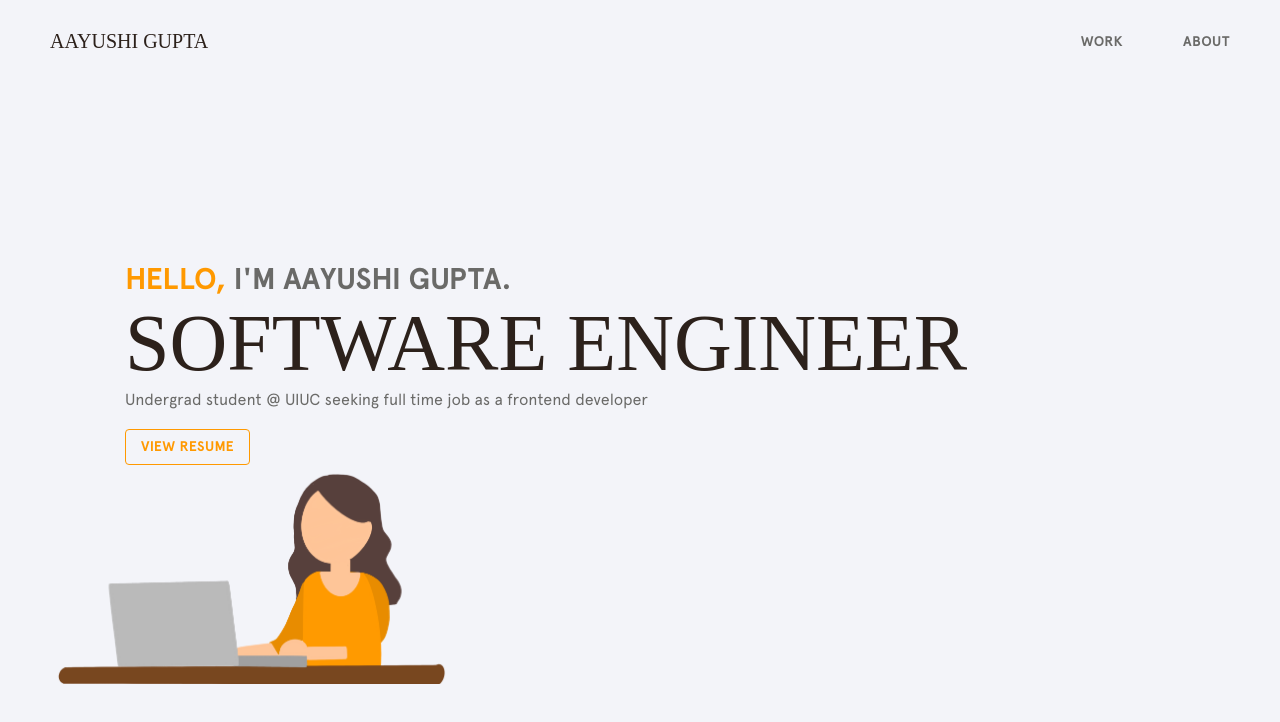
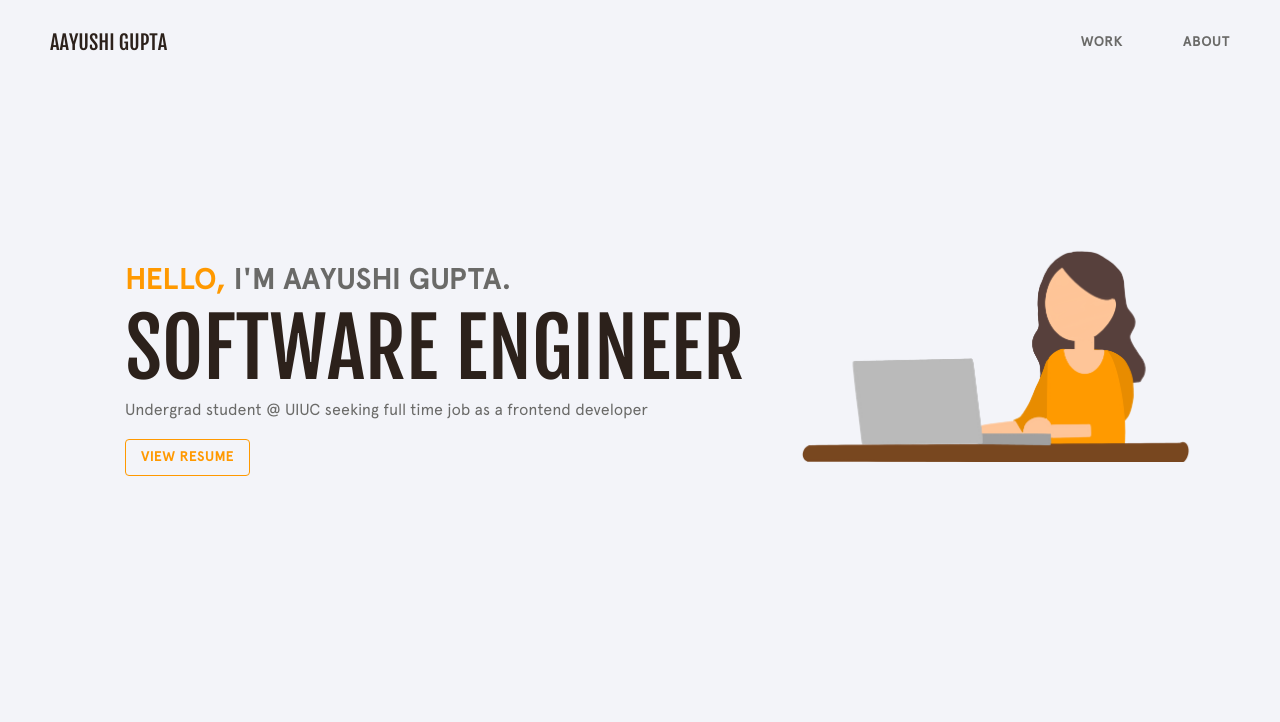
Before and after one commit to aayushigupta66/personal-website, a React (Create React App) app: page / in a window 1280 px wide. Shown: the top 722 px of the page. Built offline with nearby package versions, Linux system fonts and the light colour scheme.

Commit message:
fixed font issue?

```diff
--- a/src/main.scss
+++ b/src/main.scss
@@ -72,7 +72,7 @@
 
 @font-face {
 	font-family: 'Fjalla One';
-	src: local('FjallaOne-Regular'), ur;
+	src: local('FjallaOne-Regular'), url(./fonts/FjallaOne-Regular.ttf) format('truetype');
 }
 
 @font-face {
```
